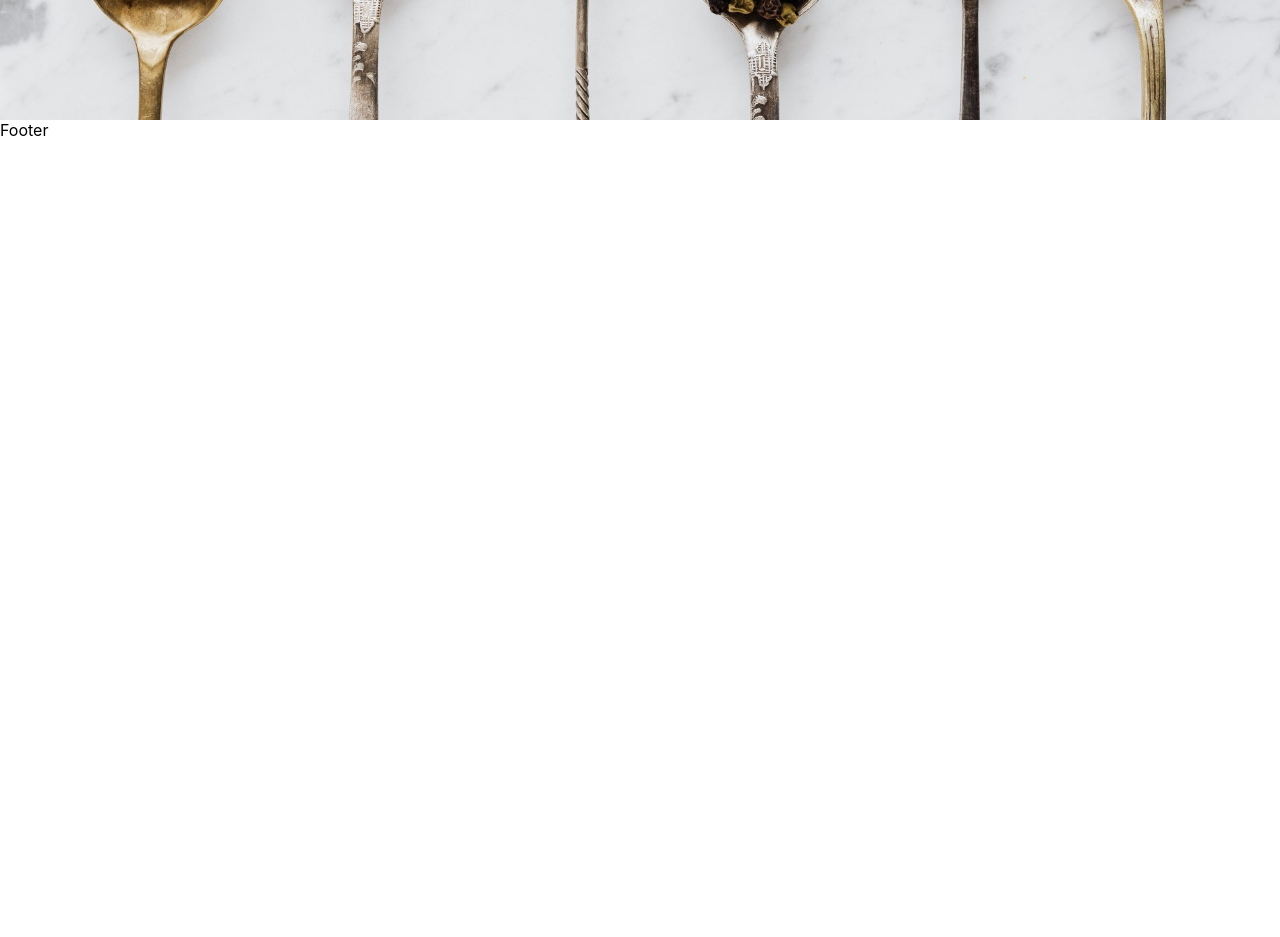
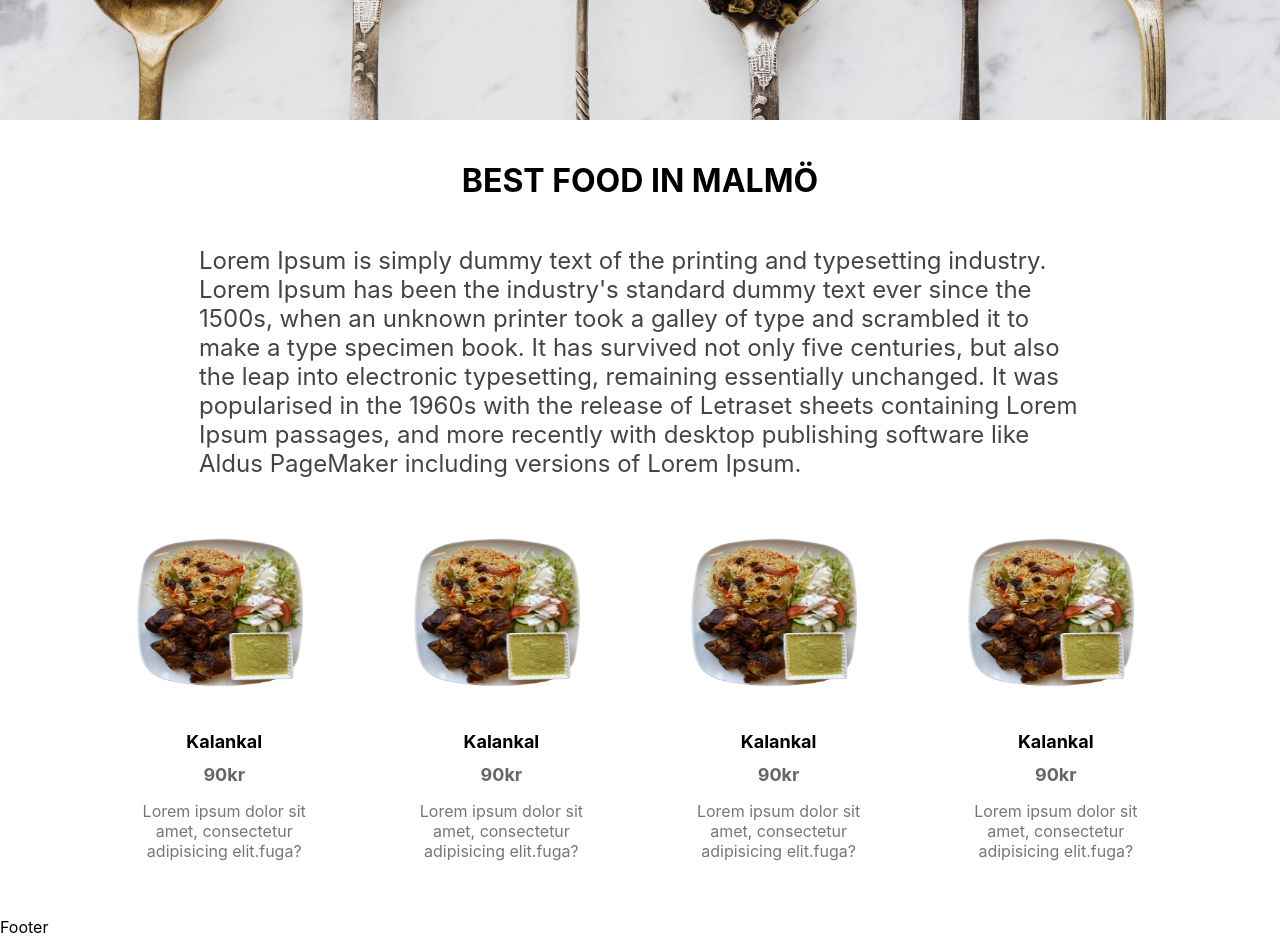
Before and after one commit to ahmedMoussa2020/markaCadey, a Next.js app: page / in a window 1280 px wide. Shown: the part 680-1617 px from the top of the page. Before the commit the page ends 820 px from the top, so only its background shows below. Built offline with nearby package versions, Linux system fonts and the light colour scheme.

Commit message:
product list

```diff
--- /dev/null
+++ b/components/ProductCard.jsx
@@ -0,0 +1,17 @@
+import Image from 'next/image';
+import styles from '../styles/ProductCard.module.css'
+
+const ProductCard = () => {
+    return (
+        <div className={styles.container}>
+            <Image src="/img/kala.png"  alt="" width="500" height="500" />
+            <h1 className={styles.title}>Kalankal</h1>
+            <span className={styles.price}>90kr</span>
+            <p className={styles.desc}>
+                Lorem ipsum dolor sit amet, consectetur adipisicing elit.fuga?
+            </p>
+        </div>
+    );
+};
+
+export default ProductCard;
--- /dev/null
+++ b/components/ProductList.jsx
@@ -0,0 +1,32 @@
+import styles from "../styles/ProductList.module.css"
+import ProductCard from "./ProductCard";
+
+const ProductList = () => {
+    return (
+        <div className={styles.container}>
+            <h1 className={styles.title}> BEST FOOD IN MALMÖ</h1>
+
+            <p className={styles.desc}>
+                Lorem Ipsum is simply dummy text of the printing and typesetting industry.
+                Lorem Ipsum has been the industry's standard dummy text ever since the 1500s,
+                when an unknown printer took a galley of type and scrambled it to make a type specimen book.
+                It has survived not only five centuries,
+                but also the leap into electronic typesetting,
+                remaining essentially unchanged. It was popularised in the 1960s with the release of Letraset sheets containing Lorem Ipsum passages,
+                and more recently with desktop publishing software like Aldus PageMaker including versions of Lorem Ipsum.
+            </p>
+
+
+            <div className={styles.wrapper}>
+                <ProductCard />
+                <ProductCard />
+                <ProductCard />
+                <ProductCard />
+            </div>
+        </div>
+
+
+    );
+};
+
+export default ProductList
--- a/pages/index.js
+++ b/pages/index.js
@@ -1,11 +1,10 @@
 import Head from 'next/head'
 import Image from 'next/image'
 import Featured from '../components/Featured'
+import ProductCard from '../components/ProductCard'
+import ProductList from '../components/ProductList'
 import styles from '../styles/Home.module.css'
 
-
-    // This is the home/index page
-    //
 export default function Home() {
   return (
     <div className={styles.container}>
@@ -15,6 +14,7 @@ export default function Home() {
         <link rel="icon" href="/favicon.ico" />
       </Head>
       <Featured/>
+      <ProductList/>
     </div>
   )
 }
--- a/styles/Navbar.module.css
+++ b/styles/Navbar.module.css
@@ -7,6 +7,7 @@
     justify-content: space-between;
     position: sticky;
     top: 0;
+    z-index: 999;
 }
 
 .item{
--- /dev/null
+++ b/styles/ProductCard.module.css
@@ -0,0 +1,27 @@
+.container{
+    width: 22%;
+    padding: 10px;
+    display: flex;
+    flex-direction: column;
+    align-items: center;
+    justify-content: center;
+    padding: 20px 40px;
+    cursor: pointer;
+}
+
+.title{
+    font-size: 18px;
+    font-weight: bold;
+    color: black;
+}
+
+.price{
+    font-size: 18px;
+    font-weight: bold;
+    color: #666;
+}
+
+.desc{
+    text-align: center;
+    color: #777;
+}
--- /dev/null
+++ b/styles/ProductList.module.css
@@ -0,0 +1,20 @@
+.container{
+    padding: 20px   10px;
+    display: flex;
+    flex-direction: column;
+    align-items: center;
+}
+
+.desc{
+    font-size: 24px;
+    color: #444;
+    width: 70%;
+}
+
+.wrapper{
+    width: 100%;
+    display: flex;
+    align-items: center;
+    justify-content: center;
+    flex-wrap: wrap;
+}
```
